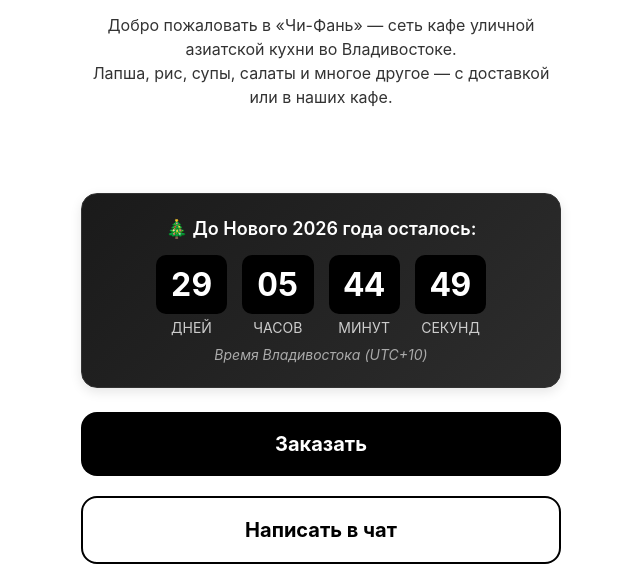
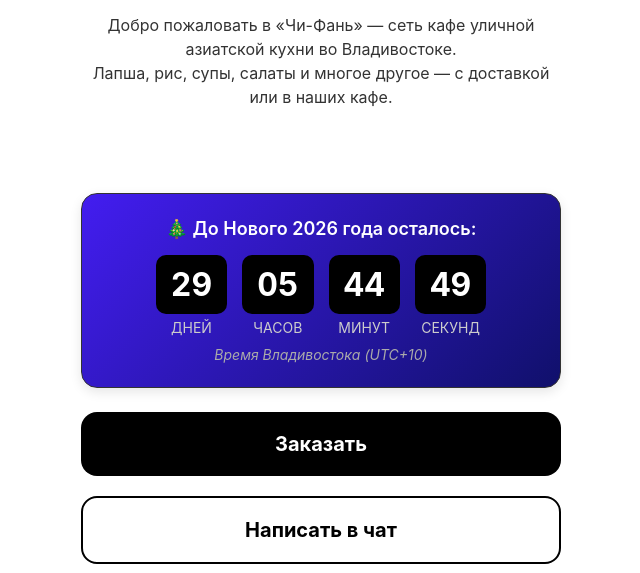
Before and after one commit to wwwgolybfs-dev/HelpChifanbot, a plain HTML site: page index.html in a window 1280 px wide. Shown: the part 227-800 px from the top of the page, without its empty margins (319-959 px from the left). Drawn offline with Linux system fonts and the light colour scheme.

Commit message:
Update index.html

```diff
--- a/index.html
+++ b/index.html
@@ -31,7 +31,7 @@
 
     /* Стили для новогоднего таймера */
     .new-year-timer {
-        background: linear-gradient(135deg, #1a1a1a 0%, #2d2d2d 100%);
+        background: linear-gradient(135deg, #431df0 0%, #10106b 100%);
         color: white;
         border-radius: 16px;
         padding: 24px;
```
